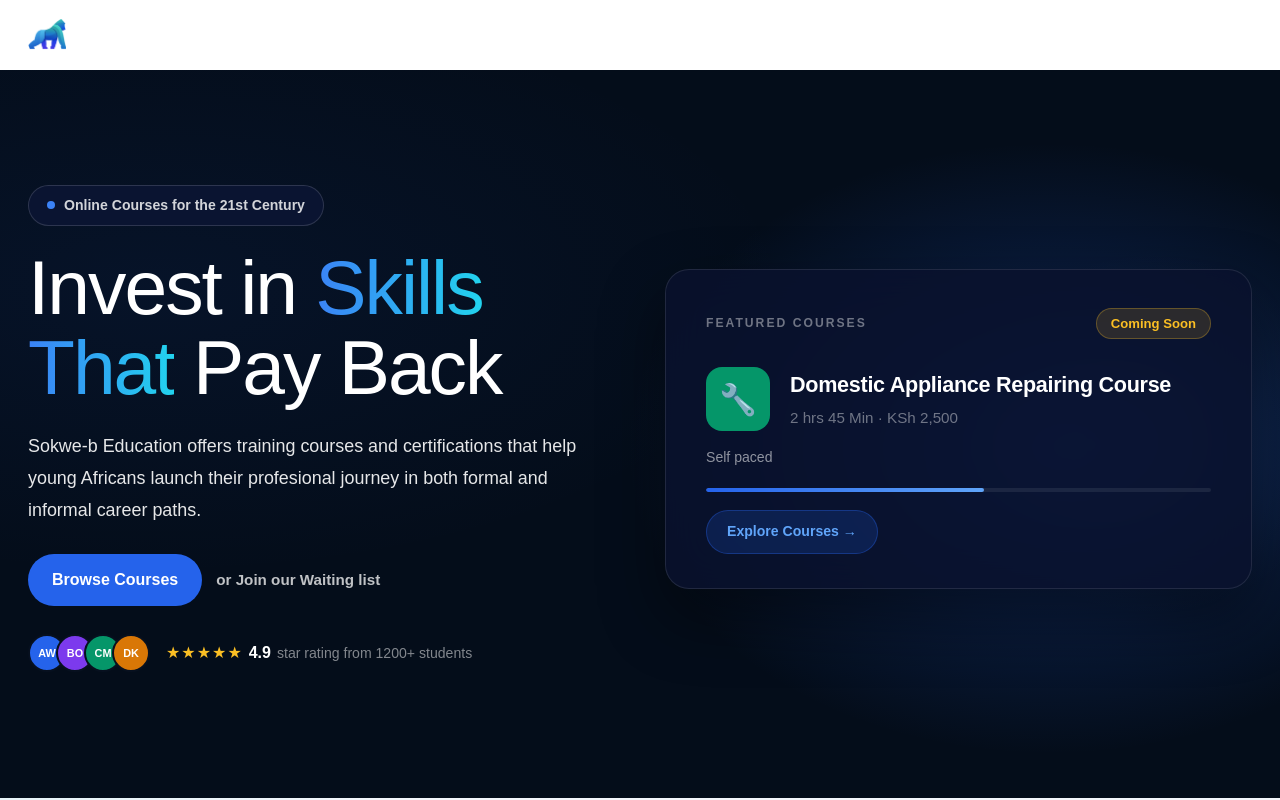
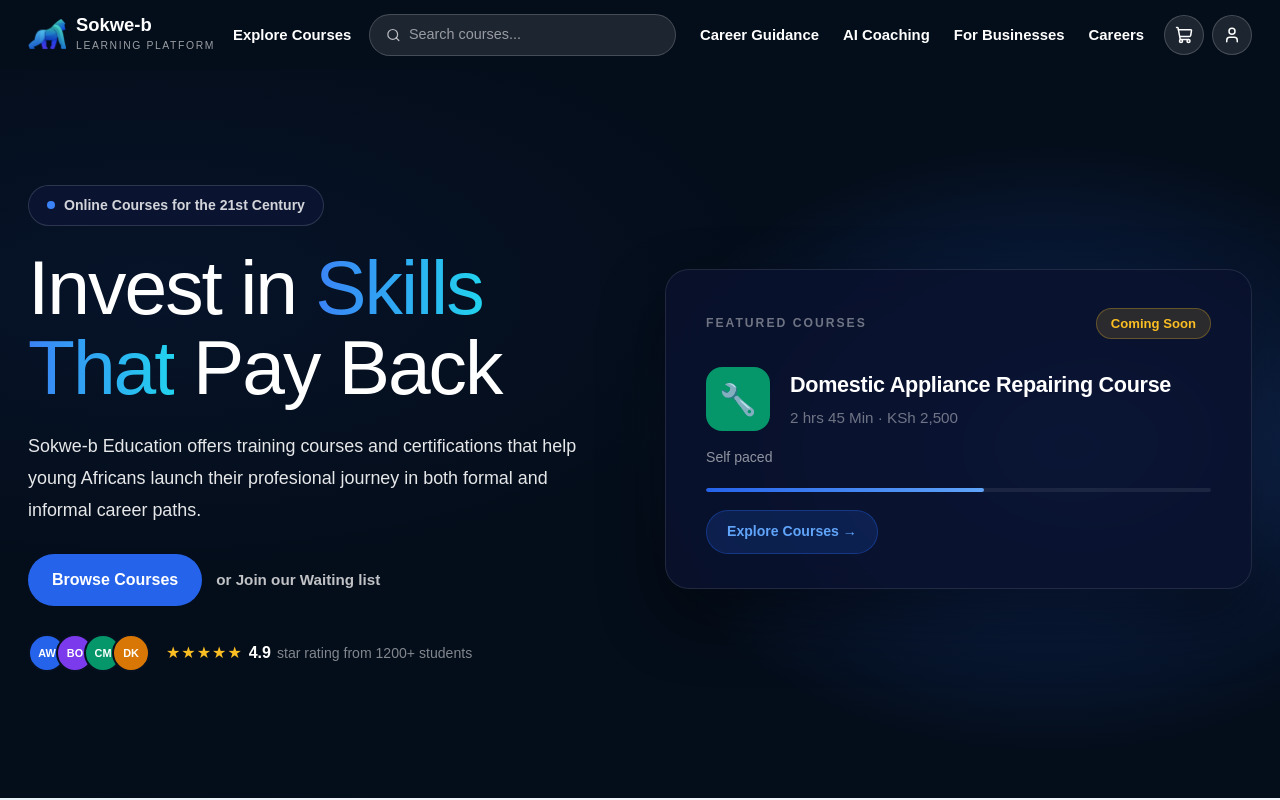
Before and after one commit to sokwe42/sokwe-b, a Next.js app: page / in a window 1280 px wide. Shown: the top 800 px of the page. Built offline with nearby package versions, Linux system fonts and the light colour scheme.

Commit message:
fixed navbar colour

```diff
--- a/components/navbar.css
+++ b/components/navbar.css
@@ -3,9 +3,7 @@
   position: sticky;
   top: 0;
   z-index: 1000;
-  background-color: transparent;
-  backdrop-filter: blur(12px);
-  -webkit-backdrop-filter: blur(12px);
+  background-color: #040d1a;
   transition: background 0.3s ease, box-shadow 0.3s ease;
 }
 
```
